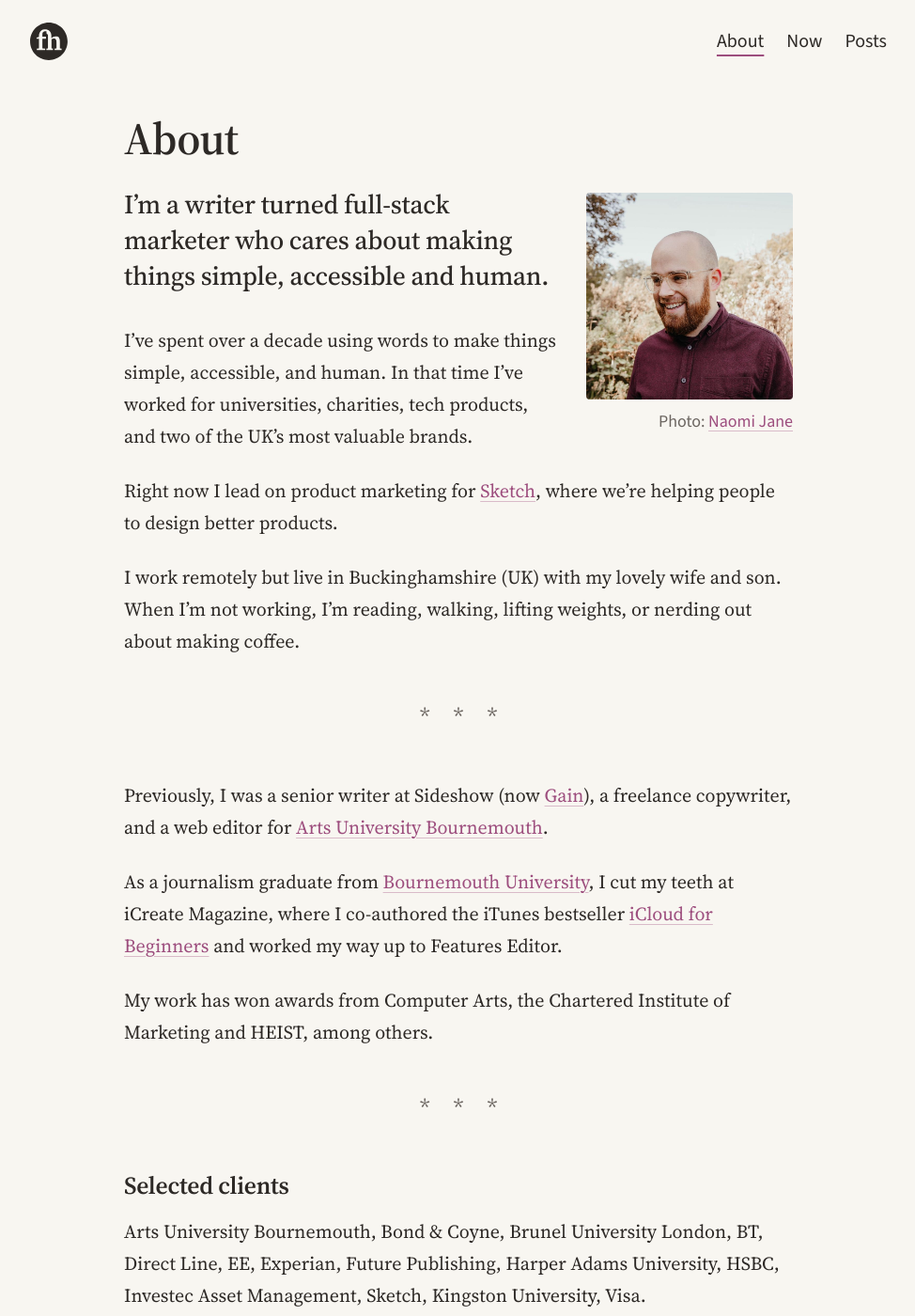
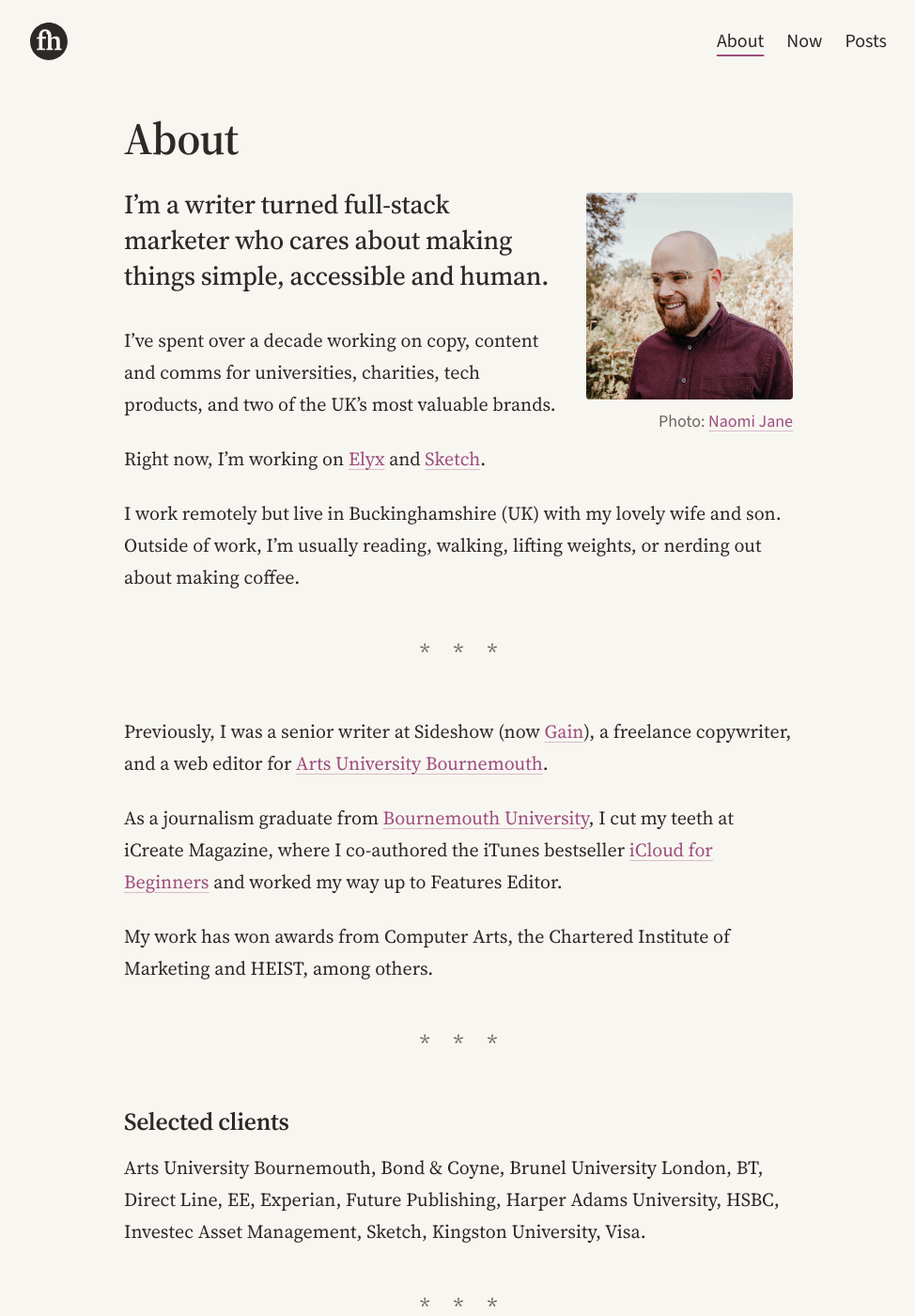
Before and after one commit to freddiewrites/freddiewrites.github.io, a Jekyll site: the page built from about.markdown, in a window 1280 px wide and 1400 px high. Shown: the whole window at 94% size, without its empty margins (152-1126 px from the left). Built offline with Jekyll 4.4.1, drawn with Linux system fonts in a browser that asks for light colours.

Commit message:
Revise about.markdown for clarity and updates
Updated copy for clarity and consistency, including changes to current roles and personal interests.

```diff
--- a/about.markdown
+++ b/about.markdown
@@ -13,11 +13,11 @@
 **I'm a writer turned full-stack marketer who cares about making things simple, accessible and human.**
 {: .lede}
 
-I’ve spent over a decade using words to make things simple, accessible, and human. In that time I’ve worked for universities, charities, tech products, and two of the UK’s most valuable brands.
+I’ve spent over a decade working on copy, content and comms for universities, charities, tech products, and two of the UK’s most valuable brands.
 
-Right now I lead on product marketing for [Sketch](https://www.sketch.com), where we're helping people to design better products.
+Right now, I’m working on [Elyx](https://www.elyx.design) and [Sketch](https://www.sketch.com).
 
-I work remotely but live in Buckinghamshire (UK) with my lovely wife and son. When I'm not working, I'm reading, walking, lifting weights, or nerding out about making coffee.
+I work remotely but live in Buckinghamshire (UK) with my lovely wife and son. Outside of work, I'm usually reading, walking, lifting weights, or nerding out about making coffee.
 
 ---------------
 
@@ -38,7 +38,7 @@
 
 <ul class="experience-list">
   <li class="experience-item">
-    <span class="experience-years">2020–now</span>
+    <span class="experience-years">2020–Now</span>
     <div class="experience-details">
       <div class="experience-role">Marketing Lead, Sketch</div>
       <div class="experience-summary">Leading marketing for the design tool used by thousands — from freelancers to the Fortune 500.</div>
```
